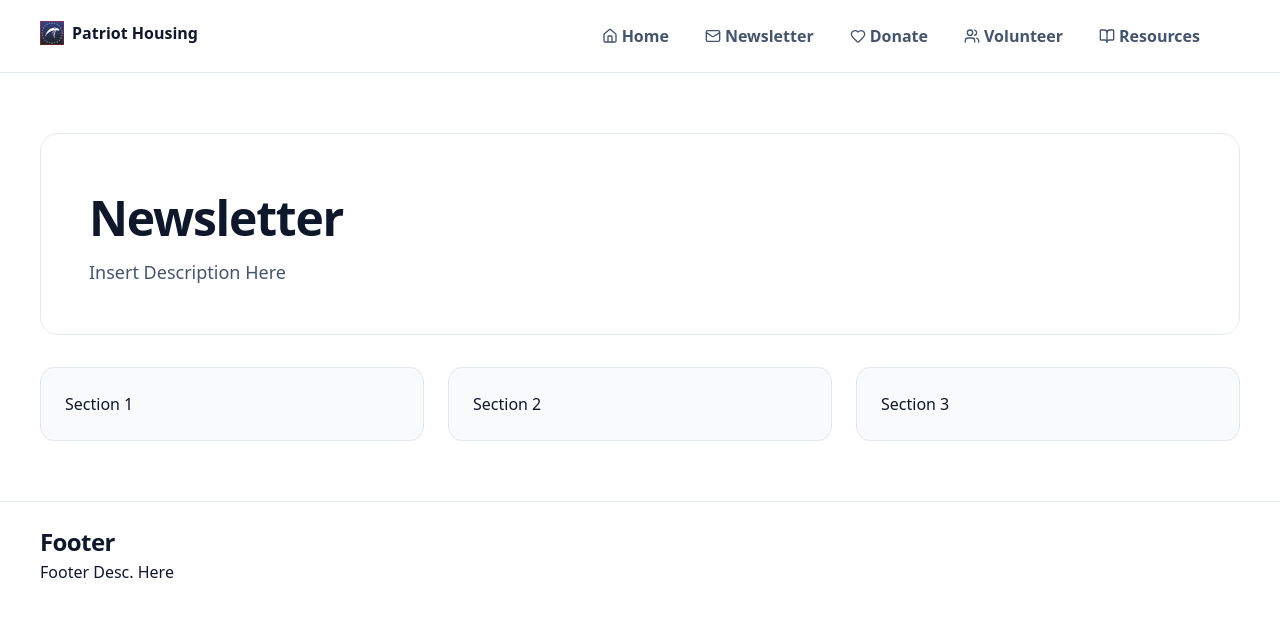
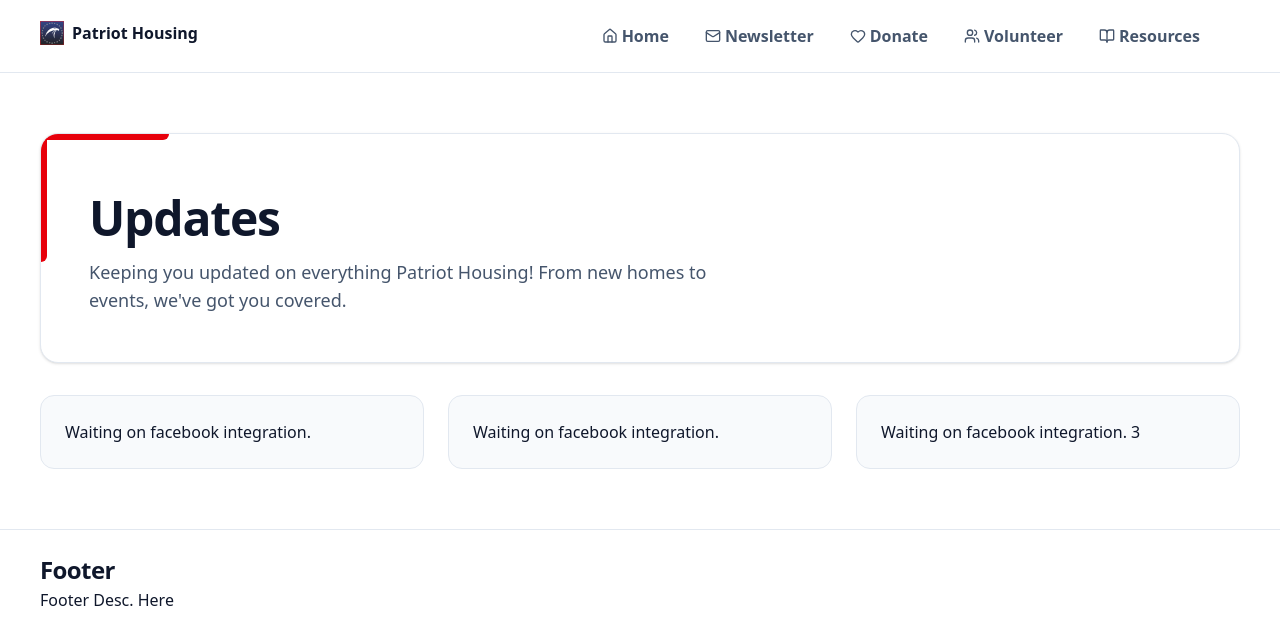
Before and after one commit to ktp-usc/patriot-housing, a Next.js app: page /newsletter in a window 1280 px wide. Shown: the top 644 px of the page. Built offline with nearby package versions, Linux system fonts and the light colour scheme.

Commit message:
Newsletter changed to updates

```diff
--- a/app/newsletter/page.tsx
+++ b/app/newsletter/page.tsx
@@ -1,30 +1,38 @@
 import Header from "@/components/header";
 import Footer from "@/components/footer";
 
-export default function NewsLetter() {
+export default function Updates() {
     return (
         <div className="min-h-screen bg-white text-slate-900">
             <Header />
 
             <main className="mx-auto w-full max-w-7xl px-6 py-10 md:px-10 md:py-15">
-                <section className="rounded-2xl border border-slate-200 bg-white p-8 md:p-12">
-                    <h1 className="mt-3 text-3xl font-bold tracking-tight md:text-5xl">
-                        Newsletter
-                    </h1>
-                    <p className="mt-4 max-w-2xl text-base text-slate-600 md:text-lg">
-                        Insert Description Here
-                    </p>
+                <section className="relative overflow-hidden rounded-2xl border border-slate-200 bg-white p-8 md:p-12 shadow-sm">
+                    {/* Red incomplete border accent (top-left) */}
+                    <div className="absolute left-0 top-0 h-1.5 w-32 bg-red-600 rounded-br-full"></div>
+                    <div className="absolute left-0 top-0 h-32 w-1.5 bg-red-600 rounded-br-full"></div>
+
+                    {/* header */}
+                    <div className="relative z-10">
+                        <h1 className="mt-3 text-3xl font-bold tracking-tight text-slate-900 md:text-5xl">
+                            Updates
+                        </h1>
+                        <p className="mt-4 max-w-2xl text-base text-slate-600 md:text-lg">
+                            Keeping you updated on everything Patriot Housing! From new homes to events, we've got you covered.
+                        </p>
+                    </div>
                 </section>
 
+                {/* body */}
                 <section className="mt-8 grid gap-6 md:grid-cols-3">
                     <div className="rounded-xl border border-slate-200 bg-slate-50 p-6">
-                        Section 1
+                        Waiting on facebook integration.
                     </div>
                     <div className="rounded-xl border border-slate-200 bg-slate-50 p-6">
-                        Section 2
+                        Waiting on facebook integration.
                     </div>
                     <div className="rounded-xl border border-slate-200 bg-slate-50 p-6">
-                        Section 3
+                        Waiting on facebook integration. 3
                     </div>
                 </section>
             </main>
```
